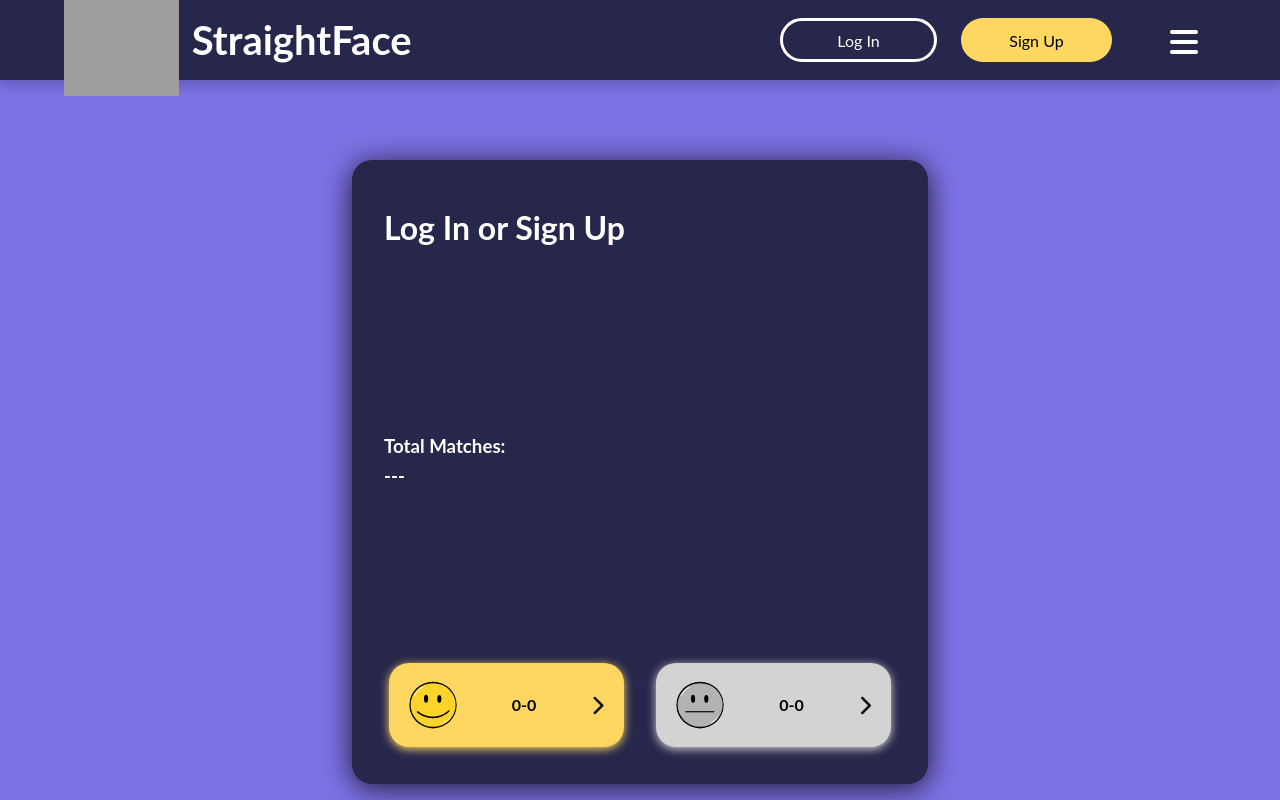
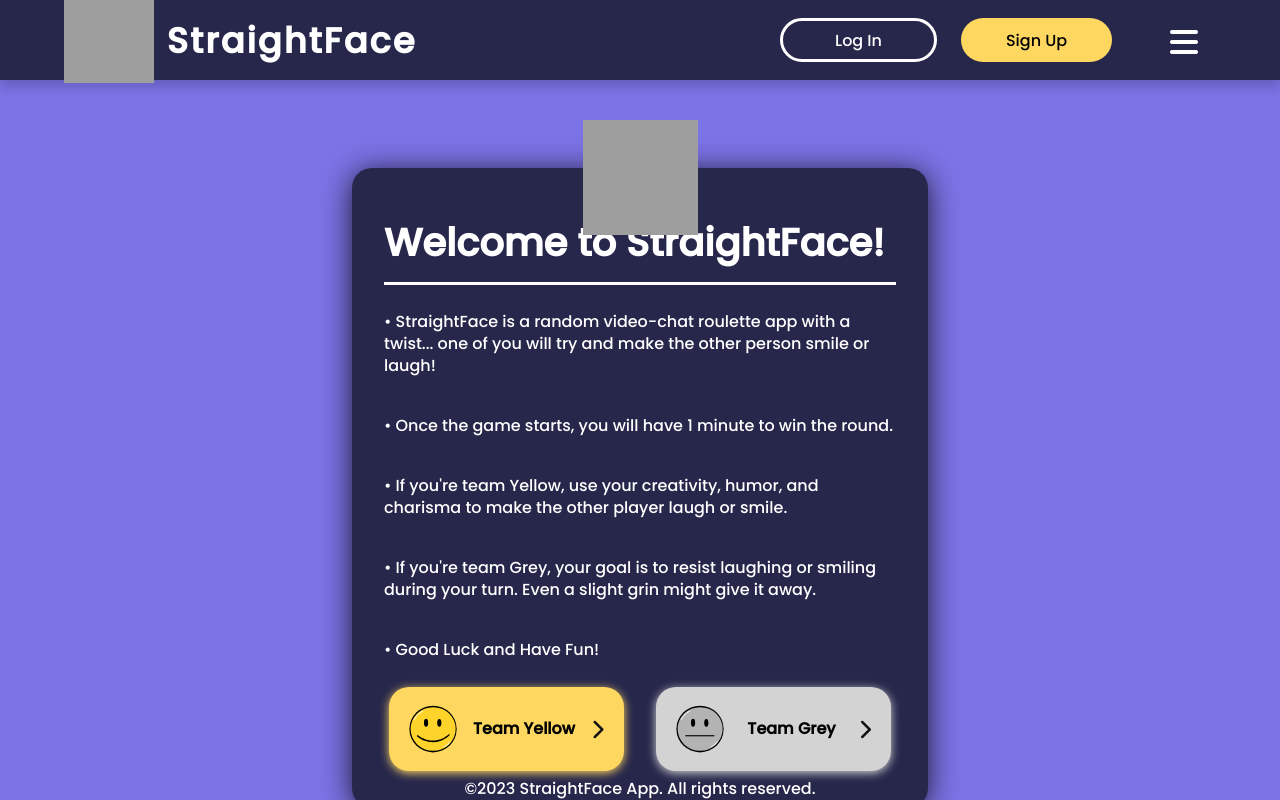
Before and after one commit to BerkleySitterson/straightFace, a Flask app: page / in a window 1280 px wide. Run offline with Flask 3, Linux system fonts and the light colour scheme; some libraries are stand-ins or nearby versions; grey boxes are pictures that could not be loaded.

Commit message:
Changing font, logo spin animation, main text.

```diff
--- a/app.py
+++ b/app.py
@@ -42,14 +42,13 @@ def login():
 
     username = request.form['username']
     password = request.form['password']
-    funnyRecord = db.getFunnyRecord(username)
-    seriousRecord = db.getSeriousRecord(username)
-    totalMatches = db.getTotalMatches(username)
 
     if login_pipeline(username, password):
         session["username"] = username
+        funnyRecord = db.getFunnyRecord(username)
+        seriousRecord = db.getSeriousRecord(username)
         print(f"Login Successful for { username }")
-        return render_template('home.html', username=username, funnyWL=funnyRecord, seriousWL=seriousRecord, totalMatches=totalMatches)
+        return render_template('home.html', username=username, funnyWL=funnyRecord, seriousWL=seriousRecord)
     else:
         print(f"Incorrect Username ({username}) or Password ({password}).")
         return render_template('login.html', errMsg="Invalid Username or Password")
@@ -67,10 +66,6 @@ def register():
     email = request.form['email']
     first_name = request.form['first_name']
     last_name = request.form['last_name']
-    funnyRecord = db.getFunnyRecord(username)
-    seriousRecord = db.getSeriousRecord(username)
-    totalMatches = db.getTotalMatches(username)
-    print(f"Total Matches: {totalMatches}")
 
     if any(value == "" for value in [username, password, email, first_name, last_name]):
         return render_template('register.html', errMsg="Please make sure all fields are complete.")
@@ -81,7 +76,9 @@ def register():
         if login_pipeline(username, password):
             print(f"Logged in as user: {username}")
             session["username"] = username
-            return render_template('home.html', username=username, funnyWL=funnyRecord, seriousWL=seriousRecord, totalMatches=totalMatches)
+            funnyRecord = db.getFunnyRecord(username)
+            seriousRecord = db.getSeriousRecord(username)
+            return render_template('home.html', username=username, funnyWL=funnyRecord, seriousWL=seriousRecord)
         else:
             print(f"Unable to log in at this time.")
             return render_template('index.html')
@@ -99,9 +96,9 @@ def account_page():
 def how_to_play_page():
     return render_template('how-to-play.html')
 
-@app.route('/terms-of-service')
-def terms_of_service_page():
-    return render_template('terms-of-service.html')
+@app.route('/terms-of-use')
+def terms_of_use_page():
+    return render_template('terms-of-use.html')
 
 @app.route('/privacy-policy')
 def privacy_policy_page():
@@ -131,11 +128,13 @@ def videoChatSerious():
 
 @app.route('/logout')
 def logout():
-    username = session["username"]
+    username = session.get("username")
 
-    if username_exists(username):
+    if username != None:
         print(f"Logout Successful for { username }")
         session.pop('username', None)
+        return render_template('index.html')
+    else:
         return render_template('index.html')
 
 @socketio.on("find_new_player")
--- a/static/styles.css
+++ b/static/styles.css
@@ -11,7 +11,7 @@ body, html {
     width: 100vw;
     margin: 0;
     padding: 0;
-    font-family: 'Lato', sans-serif;
+    font-family: 'Poppins', sans-serif;
     z-index: -1;
     overflow-x: hidden;
     display: flex;
@@ -44,7 +44,7 @@ footer {
     justify-content: center;
     align-items: center;
     color: white;
-    margin-top: 8vh;
+    margin-top: 5vh;
 }
 
 /* Index CSS */
@@ -55,14 +55,25 @@ footer {
     margin-left: 4rem;
 }
 
+@keyframes spin {
+    0% {
+        transform: rotate(0deg);
+    }
+    100% {
+        transform: rotate(360deg);
+    }
+}
+
 #logo {
     margin-bottom: .2rem;
+    animation: spin 1s 1s;
 }
 
 #logo_name {
     color: white;
-    font-size: 2.5rem;
+    font-size: 2.2rem;
     margin-left: .8rem;
+    letter-spacing: 2px;
 }
 
 .account_btn_container {
@@ -75,7 +86,6 @@ footer {
 
 .account_btn {
     display: flex;
-    flex: 1;
     justify-content: center;
     align-items: center;
     transition: all .5s ease;
@@ -83,6 +93,7 @@ footer {
     border-radius: 2rem;
     text-decoration: none;
     margin: 12px;
+    width: 10rem;
 }
 
 .account_btn:hover {
@@ -165,14 +176,14 @@ footer {
     color: white;
     display: flex;
     flex-direction: column;
-    align-items: flex-start;
+    justify-content: space-between;
+    align-items: center;
     width: 32rem;
-    height: 35rem;
-    justify-content: space-between;
+    height: 36rem;
     background-color: var(--primary-blue);
     padding: 2rem;
-    line-height: 30px;
-    margin-top: 5rem;
+    line-height: 22px;
+    margin-top: 5.5rem;
     box-shadow: 0px 4px 30px rgba(0, 0, 0, 0.8);
     border-radius: 20px;
 }
@@ -225,7 +236,30 @@ footer {
     transition: all .5s ease;
 }
 
+#log_out_btn {
+    background: transparent;
+    color: white;
+    border: 3px solid white;
+    cursor: pointer;
+    transition: all .5s ease;
+    margin: 16px;
+}
 
+#container_logo {
+    position: absolute;
+    top: 120px;
+}
+
+.font-lrg {
+    font-size: 2.4rem;
+    margin-top: 2rem;
+    border-bottom: 3px solid white;
+    padding-bottom: 28px;
+}
+
+.main_text {
+    height: 30rem;
+}
 
 
 
@@ -235,16 +269,17 @@ footer {
     header {
         flex-direction: column;
         border: 0px;
-        height: 20vh;
+        height: 15vh;
+        align-items: center;
+    }
+
+    #container_logo {
+        display: none;
     }
 
     .header_logo {
-        flex-grow: 1;
         display: flex;
         justify-content: space-evenly;
-        margin-left: 5vw;
-        margin-right: 5vw;
-        margin-right: 2.5rem;
     }
 
     .account_btn_container {
--- a/templates/contact.html
+++ b/templates/contact.html
@@ -8,6 +8,7 @@
         <meta name="viewport" content="width=device-width, initial-scale=1">
         <link rel="stylesheet" href="../static/styles.css">
         <script src="https://kit.fontawesome.com/e27ccd9755.js" crossorigin="anonymous"></script>
+        <link href="https://fonts.googleapis.com/css2?family=Poppins:wght@500&display=swap" rel="stylesheet">
     </head>
     <body>
         <header>
@@ -21,7 +22,7 @@
                     <div id="dropDownMenu" class="dropdown-content">
                         <a href="/account" class="dropdown_btn">Account</a>
                         <a href="/how-to-play" class="dropdown_btn">How to Play?</a>
-                        <a href="/terms-of-service" class="dropdown_btn">Terms of Service</a>
+                        <a href="/terms-of-use" class="dropdown_btn">Terms of Use</a>
                         <a href="/privacy-policy" class="dropdown_btn">Privacy Policy</a>
                         <a href="/faq" class="dropdown_btn">FAQ</a>
                         <a href="/contact" class="dropdown_btn">Contact</a>
--- a/templates/faq.html
+++ b/templates/faq.html
@@ -8,6 +8,7 @@
         <meta name="viewport" content="width=device-width, initial-scale=1">
         <link rel="stylesheet" href="../static/styles.css">
         <script defer src="https://kit.fontawesome.com/e27ccd9755.js" crossorigin="anonymous"></script>
+        <link href="https://fonts.googleapis.com/css2?family=Poppins:wght@500&display=swap" rel="stylesheet">
     </head>
     <body>
         <header>
@@ -21,7 +22,7 @@
                     <div id="dropDownMenu" class="dropdown-content">
                         <a href="/account" class="dropdown_btn">Account</a>
                         <a href="/how-to-play" class="dropdown_btn">How to Play?</a>
-                        <a href="/terms-of-service" class="dropdown_btn">Terms of Service</a>
+                        <a href="/terms-of-use" class="dropdown_btn">Terms of Use</a>
                         <a href="/privacy-policy" class="dropdown_btn">Privacy Policy</a>
                         <a href="/faq" class="dropdown_btn">FAQ</a>
                         <a href="/contact" class="dropdown_btn">Contact</a>
--- a/templates/how-to-play.html
+++ b/templates/how-to-play.html
@@ -8,6 +8,7 @@
         <meta name="viewport" content="width=device-width, initial-scale=1">
         <link rel="stylesheet" href="../static/styles.css">
         <script defer src="https://kit.fontawesome.com/e27ccd9755.js" crossorigin="anonymous"></script>
+        <link href="https://fonts.googleapis.com/css2?family=Poppins:wght@500&display=swap" rel="stylesheet">
     </head>
     <body>
         <header>
@@ -21,7 +22,7 @@
                     <div id="dropDownMenu" class="dropdown-content">
                         <a href="/account" class="dropdown_btn">Account</a>
                         <a href="/how-to-play" class="dropdown_btn">How to Play?</a>
-                        <a href="/terms-of-service" class="dropdown_btn">Terms of Service</a>
+                        <a href="/terms-of-use" class="dropdown_btn">Terms of Use</a>
                         <a href="/privacy-policy" class="dropdown_btn">Privacy Policy</a>
                         <a href="/faq" class="dropdown_btn">FAQ</a>
                         <a href="/contact" class="dropdown_btn">Contact</a>
--- a/templates/index.html
+++ b/templates/index.html
@@ -5,29 +5,30 @@
     <title>StraightFace - Welcome</title>
     <meta charset="UTF-8">
     <meta name="viewport" content="width=device-width, initial-scale=1.0">
-    <link defer rel="stylesheet" href="../static/styles.css">
+    <link rel="stylesheet" href="../static/styles.css">
     <link rel="shortcut icon" href="#">
     <link rel="icon" href="static/images/straightFaceLogoBig.svg" type="image/x-icon">
     <link rel="shortcut icon" href="static/images/straightFaceLogoBig.svg" type="image/x-icon">
     <script defer src="https://kit.fontawesome.com/e27ccd9755.js" crossorigin="anonymous"></script>
+    <link href="https://fonts.googleapis.com/css2?family=Poppins:wght@500&display=swap" rel="stylesheet">
 </head>
 
 <body>
 
     <header>
         <div class="header_logo">
-            <img id="logo" src="static/images/straightFaceLogoOfficial.svg" alt="StraightFaceLogo" width="115px" height="115px">
+            <img id="logo" src="static/images/straightFaceLogoOfficial.svg" alt="StraightFaceLogo" width="90" height="90">
             <h2 id="logo_name">StraightFace</h2>
         </div>
         <div class="account_btn_container">
             <a href="/login" class="account_btn" id="loginBtn">Log In</a>
             <a href="/register" class="account_btn" id="signUpBtn">Sign Up</a>
             <div class="dropdown">
-                <button id="dropDownBtn" onhover="dropDownMenu()"><i class="fa-solid fa-bars fa-2xl" style="color: #ffffff;"></i></button>
+                <button id="dropDownBtn"><i class="fa-solid fa-bars fa-2xl" style="color: #ffffff;"></i></button>
                 <div id="dropDownMenu" class="dropdown-content">
                     <a href="/account" class="dropdown_btn">Account</a>
                     <a href="/how-to-play" class="dropdown_btn">How to Play?</a>
-                    <a href="/terms-of-service" class="dropdown_btn">Terms of Service</a>
+                    <a href="/terms-of-use" class="dropdown_btn">Terms of Use</a>
                     <a href="/privacy-policy" class="dropdown_btn">Privacy Policy</a>
                     <a href="/faq" class="dropdown_btn">FAQ</a>
                     <a href="/contact" class="dropdown_btn">Contact</a>
@@ -39,11 +40,21 @@
     <main>
 
         <div class="queue_container">
-            <h1>Log In or Sign Up</h1>
-            <h3>Total Matches:<br>---</h3>
+            <img id="container_logo" src="static/images/straightFaceLogoOfficial.svg" alt="StraightFaceLogo" width="115" height="115">
+            <div class="main_text">
+                <h1 class="font-lrg">Welcome to StraightFace!</h1>
+                <p>&bull; StraightFace is a random video-chat roulette app with a twist... one of you will try and make the other person smile or laugh!<br><br></p>
+                <p>&bull; Once the game starts, you will have 1 minute
+                    to win the round.<br><br></p>
+                <p>&bull; If you're team Yellow, use your creativity, humor, and
+                    charisma to make the other player laugh or smile.<br><br></p>
+                <p>&bull; If you're team Grey, your goal is to
+                    resist laughing or smiling during your turn. Even a slight grin might give it away.<br><br></p>
+                <p>&bull; Good Luck and Have Fun!</p>
+            </div>
             <div class="queueBtn_container">
-                <a href="/login" class="queue_btn" id="funnyBtn"><img class="emotionIcon" src="static/images/onlyFunnyFace.svg" alt="HappyFace">0-0<i class="fa-solid fa-chevron-right fa-lg" style="color: #0F0F0F;"></i></a>
-                <a href="/login" class="queue_btn" id="seriousBtn"><img class="emotionIcon" src="static/images/onlyStraightFace.svg" alt="SeriousFace">0-0<i class="fa-solid fa-chevron-right fa-lg" style="color: #0F0F0F;"></i></a>
+                <a href="/login" class="queue_btn" id="funnyBtn"><img class="emotionIcon" src="static/images/onlyFunnyFace.svg" alt="HappyFace">Team Yellow<i class="fa-solid fa-chevron-right fa-lg" style="color: #0F0F0F;"></i></a>
+                <a href="/login" class="queue_btn" id="seriousBtn"><img class="emotionIcon" src="static/images/onlyStraightFace.svg" alt="SeriousFace">Team Grey<i class="fa-solid fa-chevron-right fa-lg" style="color: #0F0F0F;"></i></a>
             </div>
         </div>
 
@@ -55,9 +66,15 @@
 
     <script>
 
-        function dropDownMenu() {
-            document.getElementById("dropDownMenu").classList.toggle("show");
+        function rotateLogo() {
+            var logo = document.getElementById('logo');
+            logo.style.animation = 'none';
+            void logo.offsetWidth;
+            logo.style.animation = null;
         }
+
+        setInterval(rotateLogo, 8000);
+
 
     </script>
 
--- a/templates/login.html
+++ b/templates/login.html
@@ -10,6 +10,7 @@
     <link rel="icon" href="static/images/straightFaceLogoBig.svg" type="image/x-icon">
     <link rel="shortcut icon" href="static/images/straightFaceLogoBig.svg" type="image/x-icon">
     <script src="https://kit.fontawesome.com/e27ccd9755.js" crossorigin="anonymous"></script>
+    <link href="https://fonts.googleapis.com/css2?family=Poppins:wght@500&display=swap" rel="stylesheet">
 </head>
 
 <body>
--- a/templates/privacy-policy.html
+++ b/templates/privacy-policy.html
@@ -8,6 +8,7 @@
         <meta name="viewport" content="width=device-width, initial-scale=1">
         <link rel="stylesheet" href="../static/styles.css">
         <script defer src="https://kit.fontawesome.com/e27ccd9755.js" crossorigin="anonymous"></script>
+        <link href="https://fonts.googleapis.com/css2?family=Poppins:wght@500&display=swap" rel="stylesheet">
     </head>
     <body>
         <header>
@@ -21,7 +22,7 @@
                     <div id="dropDownMenu" class="dropdown-content">
                         <a href="/account" class="dropdown_btn">Account</a>
                         <a href="/how-to-play" class="dropdown_btn">How to Play?</a>
-                        <a href="/terms-of-service" class="dropdown_btn">Terms of Service</a>
+                        <a href="/terms-of-use" class="dropdown_btn">Terms of Use</a>
                         <a href="/privacy-policy" class="dropdown_btn">Privacy Policy</a>
                         <a href="/faq" class="dropdown_btn">FAQ</a>
                         <a href="/contact" class="dropdown_btn">Contact</a>
--- a/templates/register.html
+++ b/templates/register.html
@@ -10,6 +10,7 @@
     <link rel="icon" href="static/images/straightFaceLogoBig.svg" type="image/x-icon">
     <link rel="shortcut icon" href="static/images/straightFaceLogoBig.svg" type="image/x-icon">
     <script src="https://kit.fontawesome.com/e27ccd9755.js" crossorigin="anonymous"></script>
+    <link href="https://fonts.googleapis.com/css2?family=Poppins:wght@500&display=swap" rel="stylesheet">
 </head>
 
 <body>
--- a/templates/video-chat.html
+++ b/templates/video-chat.html
@@ -13,6 +13,7 @@
     <link rel="icon" href="static/images/straightFaceLogoBig.svg" type="image/x-icon">
     <link rel="shortcut icon" href="static/images/straightFaceLogoBig.svg" type="image/x-icon">
     <script src="https://kit.fontawesome.com/e27ccd9755.js" crossorigin="anonymous"></script>
+    <link href="https://fonts.googleapis.com/css2?family=Poppins:wght@500&display=swap" rel="stylesheet">
     <style>
         canvas {
             position: relative;
@@ -38,7 +39,7 @@
         </div>
 
         <div id="btn_container">
-            <p id="timer">30</p>
+            <p id="timer">1:00</p>
             <button type="submit" id="searchBtn">
                 <img class="img_lower" src="static/images/searchplayerIcon.svg" alt="searchPlayer" width="38px" height="38px">
             </button>
```
Also changed, not shown: static/videoChat.js (+7 -12 lines), templates/account.html (+3 -5 lines), templates/home.html (+19 -7 lines), templates/terms-of-use.html (renamed from templates/terms-of-service.html, +4 -7 lines), database/straightface.db.
